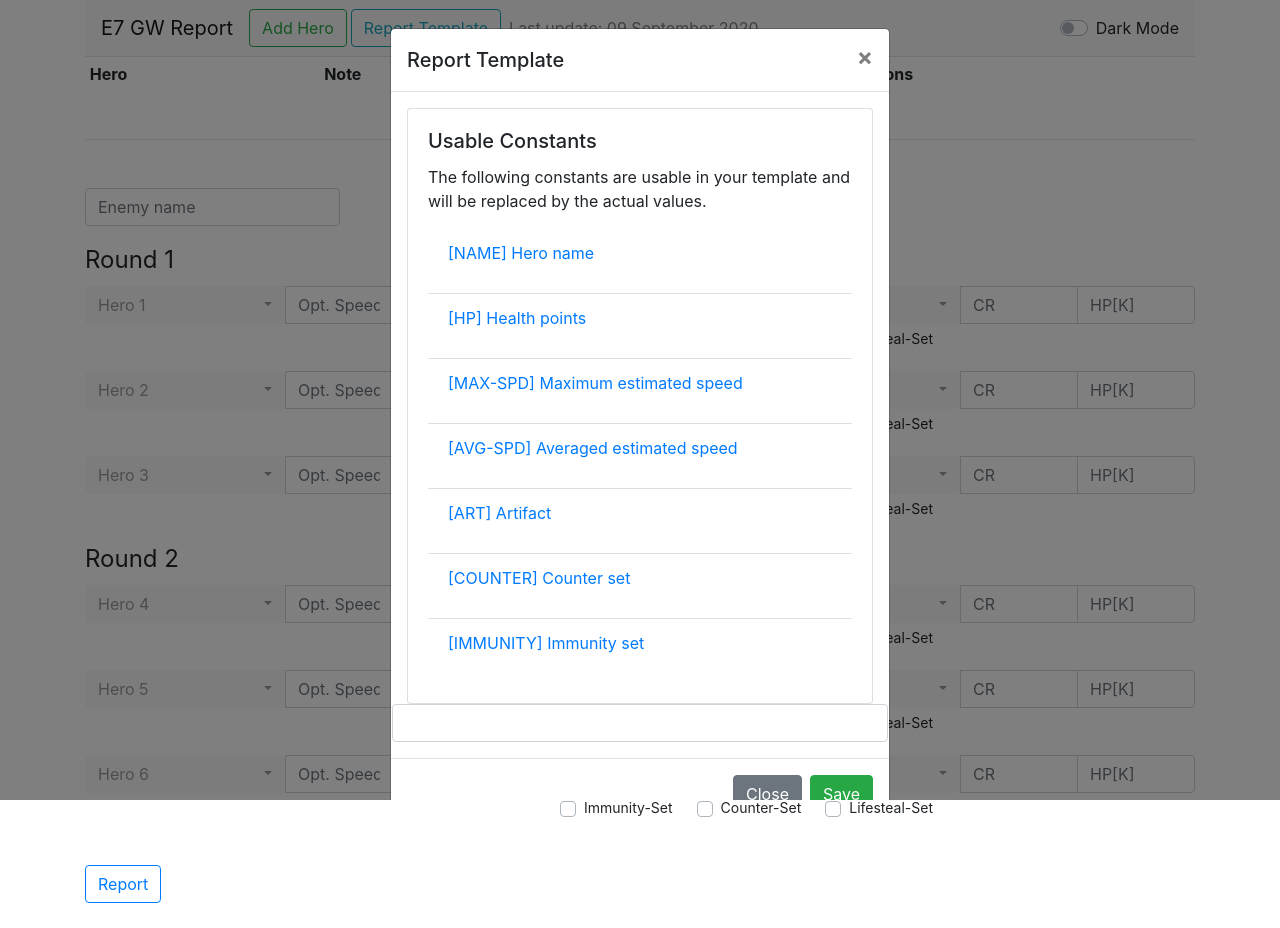
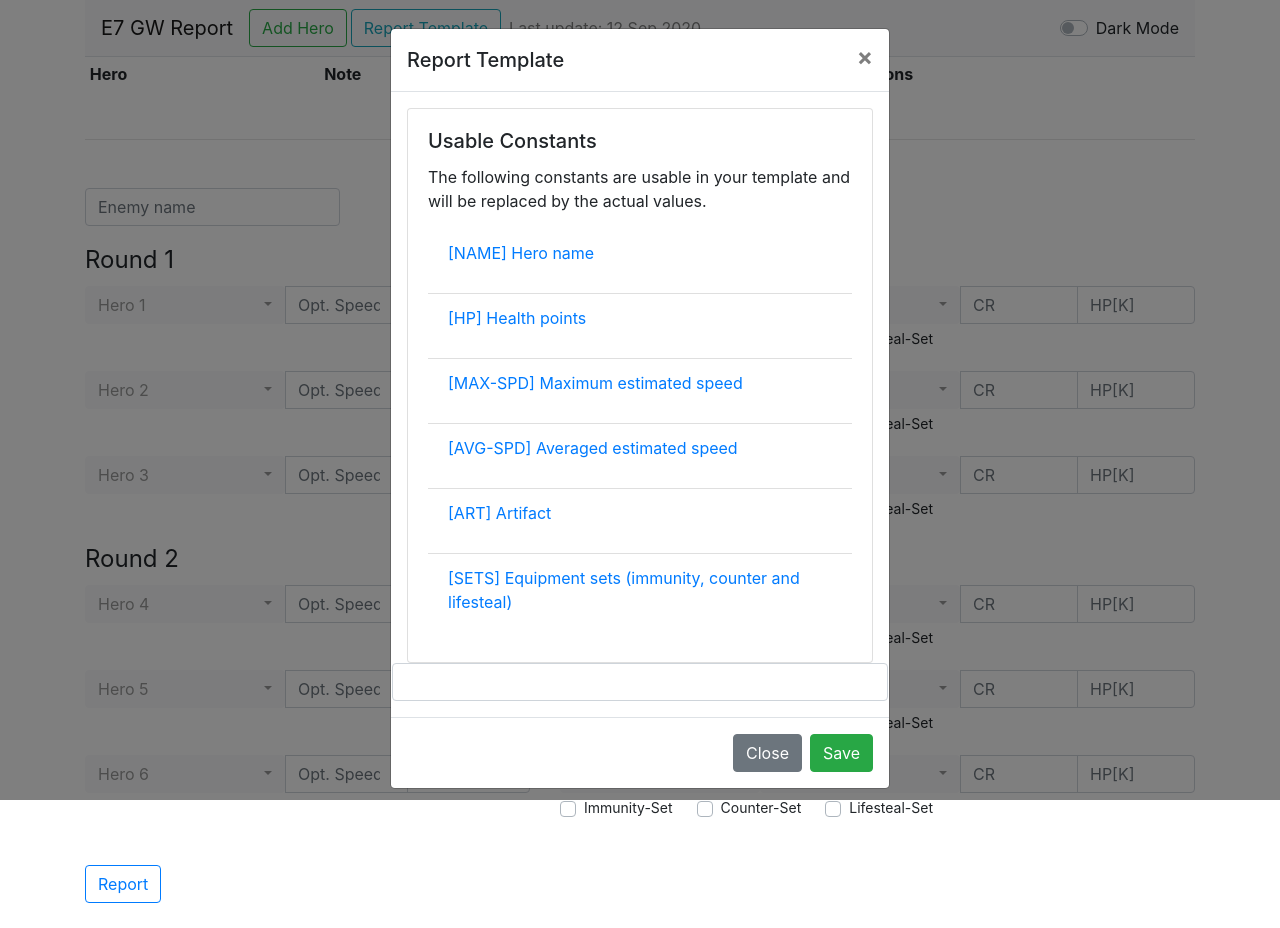
Before and after one commit to ducthanhtran/e7report, a plain HTML site: page index.html in a window 1280 px wide. Both pictures are taken after a click on the button "Report Template". Drawn offline with nearby package versions, Linux system fonts and the light colour scheme.

Commit message:
Update date and [SETS] constant

```diff
--- a/index.html
+++ b/index.html
@@ -18,7 +18,7 @@
                 <button type="button" class="btn btn-outline-success my-2 my-sm-0 mr-1" data-toggle="modal" data-target="#modal_add_hero">Add Hero</button>
                 <button type="button" class="btn btn-outline-info my-2 my-sm-0" data-toggle="modal" data-target="#modal_template">Report Template</button>
             </form>
-            <span class="navbar-text ml-2">Last update: 09 September 2020</span>
+            <span class="navbar-text ml-2">Last update: 12 Sep 2020</span>
             <div class="navbar-nav ml-auto">
             <div class="custom-control custom-switch">
                   <input type="checkbox" class="custom-control-input" id="dark-mode-switch">
@@ -92,14 +92,13 @@
                             <li class="list-group-item"><p class="text-primary">[MAX-SPD] Maximum estimated speed</p></li>
                             <li class="list-group-item"><p class="text-primary">[AVG-SPD] Averaged estimated speed</p></li>
                             <li class="list-group-item"><p class="text-primary">[ART] Artifact</p></li>
-                            <li class="list-group-item"><p class="text-primary">[COUNTER] Counter set</p></li>
-                            <li class="list-group-item"><p class="text-primary">[IMMUNITY] Immunity set</p></li>
+                            <li class="list-group-item"><p class="text-primary">[SETS] Equipment sets (immunity, counter and lifesteal)</p></li>
                           </ul>
                         </div>
                       </div>
 
                     <div class="row">
-                        <input id="template" type="text" class="form-control" data-toggle="tooltip" title="e.g: '[NAME] | [SPD] | [HP] | [ART]'">
+                        <input id="template" type="text" class="form-control" data-toggle="tooltip" title="e.g: '[NAME] | [SPD] | [HP] | [ART] | [SETS]'">
                     </div>
                 </div>
                 <div class="modal-footer">
```
